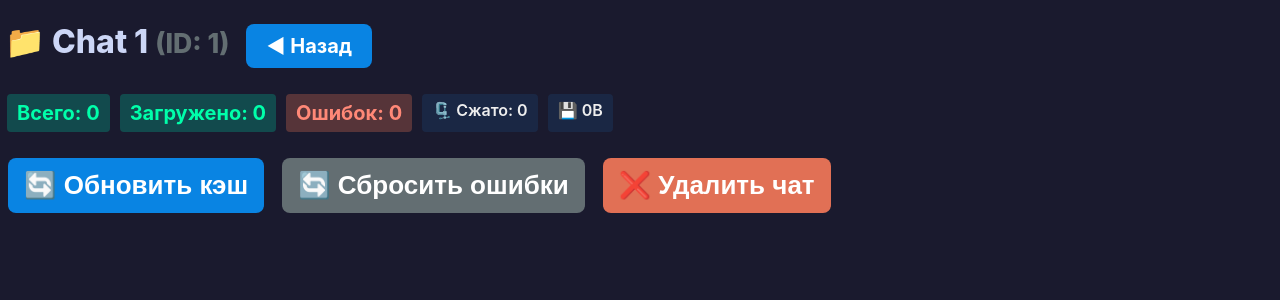
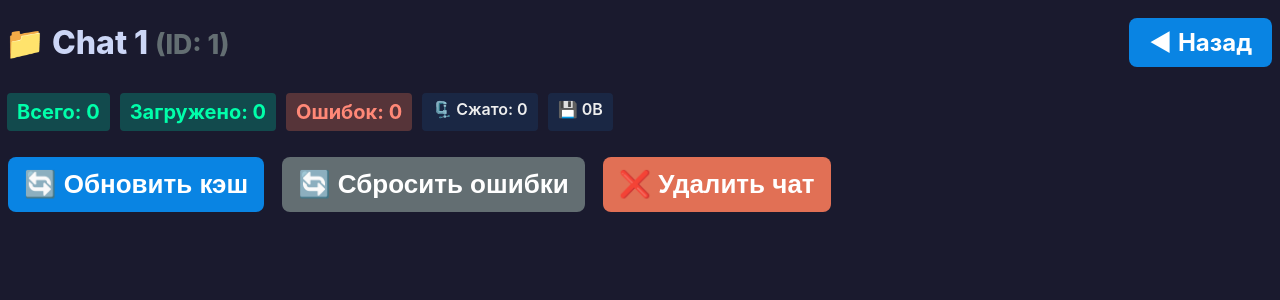
Before and after one commit to IgorZaharchuk/Telegram_to_YaDisk, a Flask app: page /backup/chat/1 in a window 1280 px wide. Shown: the part 48-348 px from the top of the page. Run offline with Flask 3, Linux system fonts and the light colour scheme; data that the repository does not hold is empty; some libraries are stand-ins or nearby versions.

Commit message:
back buttons aligned right, flex container fix

```diff
--- a/web/templates/chat_detail.html
+++ b/web/templates/chat_detail.html
@@ -7,7 +7,10 @@
 <body>
 {% include "_nav.html" %}
 <div class="container">
-<h1>📁 {{ name }} <small style="color:#636e72">(ID: {{ chat_id }})</small> <a href="{{ url_for('backup.chats') }}" class="btn btn-blue" style="font-size:20px;margin-left:10px">◀ Назад</a></h1>
+<div style="display:flex;align-items:center;margin-bottom:10px">
+    <h1 style="margin:0;flex:1">📁 {{ name }} <small style="color:#636e72">(ID: {{ chat_id }})</small></h1>
+    <a href="{{ url_for('backup.chats') }}" class="btn btn-blue" style="font-size:24px">◀ Назад</a>
+</div>
 <p style="display:flex;gap:6px;flex-wrap:wrap">
     <span class="tag tag-green">Всего: {{ stats.total or 0 }}</span>
     <span class="tag tag-green">Загружено: {{ stats.uploaded or 0 }}</span>
--- a/web/templates/topic_files.html
+++ b/web/templates/topic_files.html
@@ -7,7 +7,10 @@
 <body>
 {% include "_nav.html" %}
 <div class="container">
-    <h2>📁 {{ chat_name }} / 📂 {{ topic.topic_name }} <a href="{{ url_for('backup.chat_detail', chat_id=chat_id) }}" class="btn btn-blue" style="font-size:18px;padding:12px 28px;margin-left:10px">◀ Назад</a></h2>
+    <div style="display:flex;align-items:center;margin-bottom:8px">
+    <h2 style="margin:0;flex:1">📁 {{ chat_name }} / 📂 {{ topic.topic_name }}</h2>
+    <a href="{{ url_for('backup.chat_detail', chat_id=chat_id) }}" class="btn btn-blue" style="font-size:24px">◀ Назад</a>
+</div>
     <p>
         <span class="tag tag-green counter-tag">Всего: {{ stats.total }}</span>
         <span class="tag tag-green counter-tag">Загружено: {{ stats.uploaded }}</span>
```
